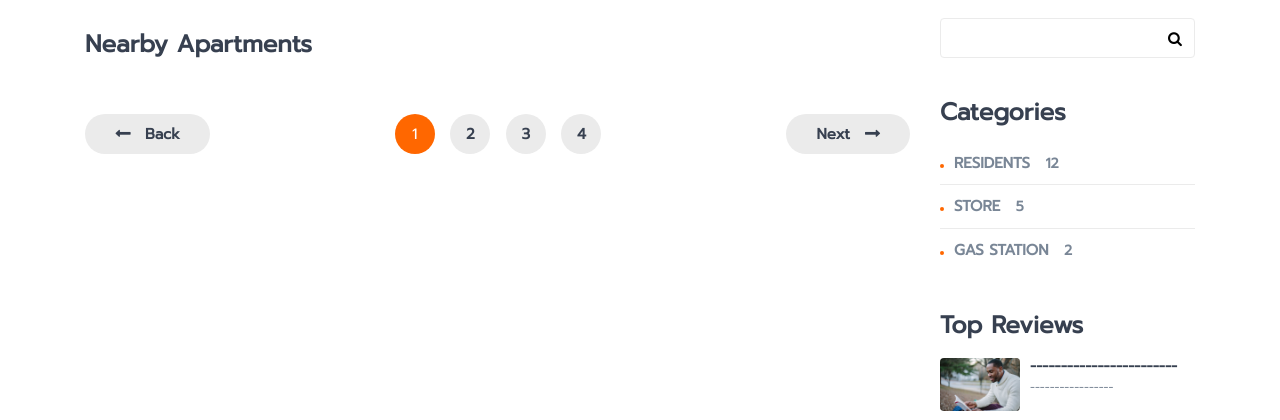
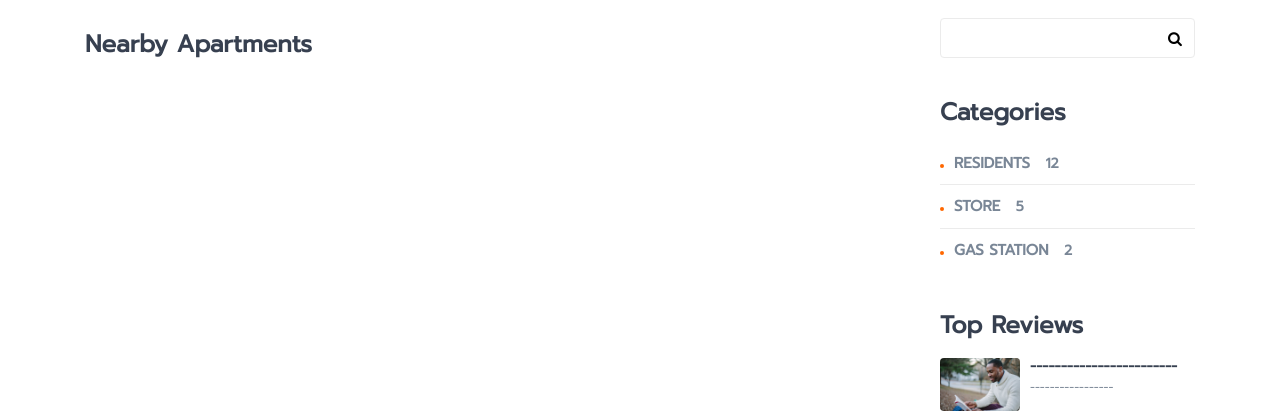
Before and after one commit to DDoS000/Love-s-University, a Flask app: page /map in a window 1280 px wide. Shown: the part 682-1102 px from the top of the page. Run offline with Flask 2, Linux system fonts and the light colour scheme; data that the repository does not hold is empty; some libraries are stand-ins or nearby versions.

Commit message:
pull tan

```diff
--- a/templates/map.html
+++ b/templates/map.html
@@ -204,23 +204,6 @@
 
         </div>
 
-        <div class="row">
-
-          <div class="col-md-12">
-            <div class="post-pagination">
-              <a href="#" class="pagination-back pull-left">Back</a>
-              <ul class="pages">
-                <li class="active">1</li>
-                <li><a href="#">2</a></li>
-                <li><a href="#">3</a></li>
-                <li><a href="#">4</a></li>
-              </ul>
-              <a href="#" class="pagination-next pull-right">Next</a>
-            </div>
-          </div>
-
-        </div>
-
       </div>
 
       <div id="aside" class="col-md-3">
```
